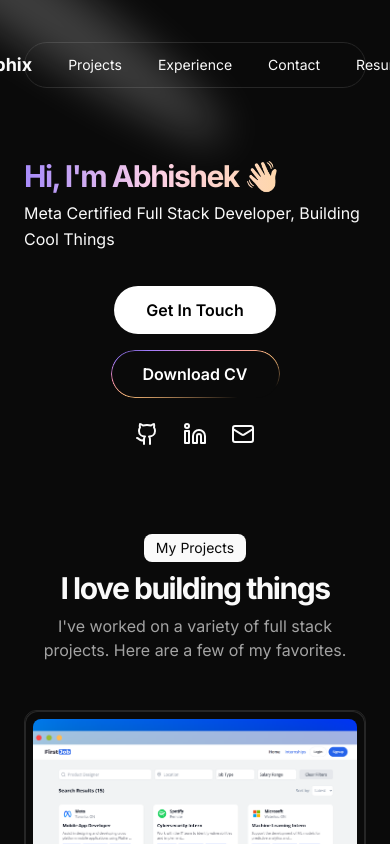
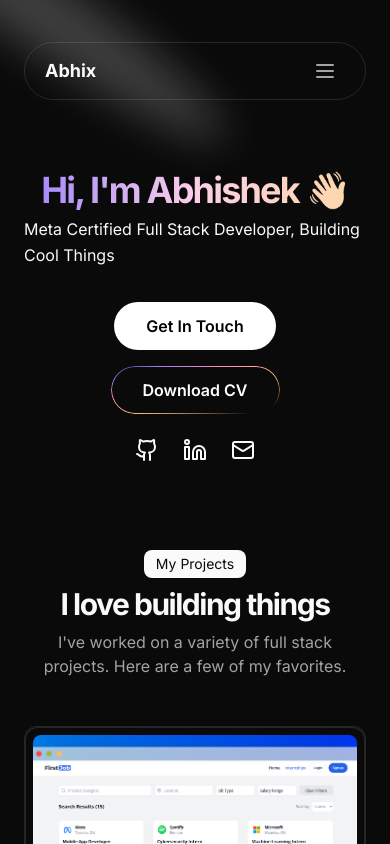
Before and after one commit to choudharyabhishekk/portfolio, a Next.js app: page / in a window 390 px wide. Shown: the top 844 px of the page. Built offline with nearby package versions, Linux system fonts and the light colour scheme.

Commit message:
fix mobile responsiveness

```diff
--- a/src/app/page.tsx
+++ b/src/app/page.tsx
@@ -37,10 +37,10 @@ export default function Page() {
         </span> */}
         <section id="hero">
           <div className="mx-auto flex flex-col items-center w-full max-w-2xl space-y-8">
-            <div className="flex-col flex space-y-1.5">
+            <div className="flex-col items-center flex space-y-1.5">
               <BlurFadeText
                 delay={BLUR_FADE_DELAY}
-                className="text-3xl font-bold tracking-tighter sm:text-5xl xl:text-6xl/none bg-gradient-to-r from-violet-400 via-pink-200 to-orange-200 text-transparent bg-clip-text"
+                className="text-4xl sm:text-center font-bold tracking-tighter sm:text-5xl xl:text-6xl/none bg-gradient-to-r from-violet-400 via-pink-200 to-orange-200 text-transparent bg-clip-text"
                 yOffset={8}
                 text={`Hi, I'm ${DATA.name.split(" ")[0]} 👋`}
               />{" "}
@@ -152,7 +152,7 @@ export default function Page() {
             </div>
           </div>
         </section>
-        <section id="skills">
+        {/* <section id="skills">
           <div className="flex max-w-4xl min-h-0 flex-col gap-y-3 mx-auto border-neutral-900 border border-dashed rounded-xl rounded-t-none lg:rounded-t-xl p-8">
             <BlurFade delay={BLUR_FADE_DELAY * 9}>
               <h2 className="text-xl font-bold mb-3 ">Skills & Technologies</h2>
@@ -217,7 +217,77 @@ export default function Page() {
               </div>
             </div>
           </div>
-        </section>
+        </section> */}
+        <section id="skills">
+  <div className="flex max-w-4xl min-h-0 flex-col gap-y-3 mx-auto border-neutral-900 border border-dashed rounded-xl rounded-t-none lg:rounded-t-xl p-8">
+    <BlurFade delay={BLUR_FADE_DELAY * 9}>
+      <h2 className="text-xl font-bold mb-3">Skills & Technologies</h2>
+    </BlurFade>
+
+    {/* Languages Section */}
+    <div className="flex flex-col md:flex-row gap-2 mb-4">
+      <BlurFade delay={BLUR_FADE_DELAY * 9}>
+        <div className="flex w-36 gap-2 items-center">
+          <CodeXml size={18} />
+          <h2 className="text-md font-bold">Languages</h2>
+        </div>
+      </BlurFade>
+      <div className="flex flex-wrap gap-2">
+        {DATA.languages.map((skill, id) => (
+          <BlurFade key={skill} delay={BLUR_FADE_DELAY * 10 + id * 0.05}>
+            <Badge variant="secondary" className="cursor-pointer">
+              {skill}
+            </Badge>
+          </BlurFade>
+        ))}
+      </div>
+    </div>
+
+    {/* Technologies Section */}
+    <div className="flex flex-col md:flex-row  gap-2 mb-4">
+      <BlurFade delay={BLUR_FADE_DELAY * 9}>
+        <div className="flex w-36 gap-2 items-center">
+          <Hammer size={18} />
+          <h2 className="text-mdfont-bold">Technologies</h2>
+        </div>
+      </BlurFade>
+      <div className="flex flex-wrap gap-2">
+        {DATA.technologies.map((skill, id) => (
+          <BlurFade
+            key={skill}
+            delay={BLUR_FADE_DELAY * 10 + id * 0.05}
+          >
+            <Badge variant="secondary" className="cursor-pointer">
+              {skill}
+            </Badge>
+          </BlurFade>
+        ))}
+      </div>
+    </div>
+
+    {/* Concepts Section */}
+    <div className="flex flex-col md:flex-row   gap-2">
+      <BlurFade delay={BLUR_FADE_DELAY * 9}>
+        <div className="flex gap-2 w-36 items-center">
+          <Cog size={18} />
+          <h2 className="text-md  font-bold">Concepts</h2>
+        </div>
+      </BlurFade>
+      <div className="flex flex-wrap gap-2">
+        {DATA.concepts.map((skill, id) => (
+          <BlurFade
+            key={skill}
+            delay={BLUR_FADE_DELAY * 10 + id * 0.05}
+          >
+            <Badge variant="secondary" className="cursor-pointer">
+              {skill}
+            </Badge>
+          </BlurFade>
+        ))}
+      </div>
+    </div>
+  </div>
+</section>
         <section id="work">
           <div className="flex min-h-0 flex-col gap-y-3 max-w-4xl mx-auto p-8 border-neutral-900 border border-dashed rounded-xl rounded-t-none lg:rounded-t-xl">
             <BlurFade delay={BLUR_FADE_DELAY * 5}>
--- a/src/components/nav.tsx
+++ b/src/components/nav.tsx
@@ -1,38 +1,55 @@
-// import {
-//   Tooltip,
-//   TooltipContent,
-//   TooltipTrigger,
-// } from "@radix-ui/react-tooltip";
-import React from "react";
-import { ModeToggle } from "./mode-toggle";
+"use client"
+import React, { useState } from "react";
 import BlurFade from "./magicui/blur-fade";
-import { ShineBorder } from "./magicui/shine-border";
+import { Menu, X } from "lucide-react";
+
 const Nav = () => {
+  const [isMenuOpen, setIsMenuOpen] = useState(false);
+
+  const toggleMenu = () => {
+    setIsMenuOpen(!isMenuOpen);
+  };
+
   return (
     <BlurFade delay={0.03 * 5}>
-      <nav
-        aria-label="Main"
-        data-orientation="horizontal"
-        className=" flex max-w-lg items-center justify-center mx-auto my-8 border border-neutral-800 px-5 py-2 rounded-full text-sm"
-      >
-        <div>
+  <nav
+  aria-label="Main"
+  data-orientation="horizontal"
+  className={`relative flex flex-col md:flex-row max-w-lg items-center justify-between mx-auto my-8 border border-neutral-800 px-5 py-2 text-sm ${
+    isMenuOpen ? "rounded-3xl" : "rounded-full"
+  }`}
+>
+        <div className="flex w-full items-center justify-between md:hidden">
+          <div className="text-lg font-bold">
+            <a href="/">Abhix</a>
+          </div>
+          <button
+            onClick={toggleMenu}
+            className="p-2 text-neutral-400 hover:text-neutral-100"
+            aria-label={isMenuOpen ? "Close menu" : "Open menu"}
+          >
+            {isMenuOpen ? <X size={24} /> : <Menu size={24} />}
+          </button>
+        </div>
+
+        <div className={`${isMenuOpen ? 'flex' : 'hidden'} md:flex w-full`}>
           <ul
             data-orientation="horizontal"
-            className="group flex flex-1 list-none items-center justify-center space-x-1 gap-8"
+            className="flex flex-col md:flex-row w-full list-none items-center justify-center md:space-x-1 gap-4 md:gap-8 py-4 md:py-0"
           >
-            <li className="text-lg font-bold">
+            <li className="text-lg font-bold hidden md:block">
               <a href="/">Abhix</a>
             </li>
-            <li className="hover:text-neutral-500">
+            <li className="hover:text-neutral-500 w-full md:w-auto text-center">
               <a href="#projects">Projects</a>
             </li>
-            <li className="hover:text-neutral-500">
+            <li className="hover:text-neutral-500 w-full md:w-auto text-center">
               <a href="#work">Experience</a>
             </li>
-            <li className="hover:text-neutral-500">
+            <li className="hover:text-neutral-500 w-full md:w-auto text-center">
               <a href="#contact">Contact</a>
             </li>
-            <li className="hover:text-neutral-500">
+            <li className="hover:text-neutral-500 w-full md:w-auto text-center">
               <a href="/resume.pdf" target="_blank">
                 Resume
               </a>
```
